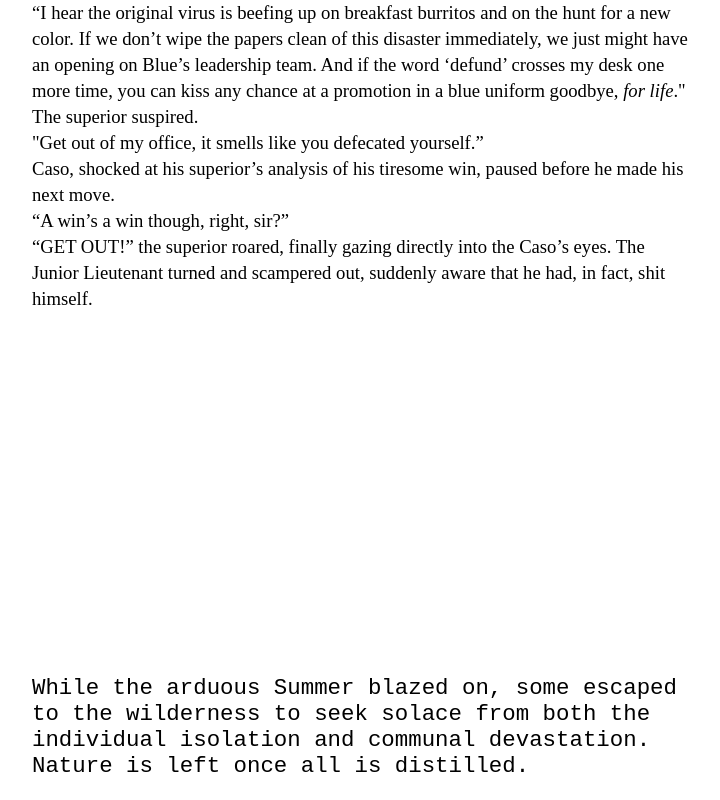
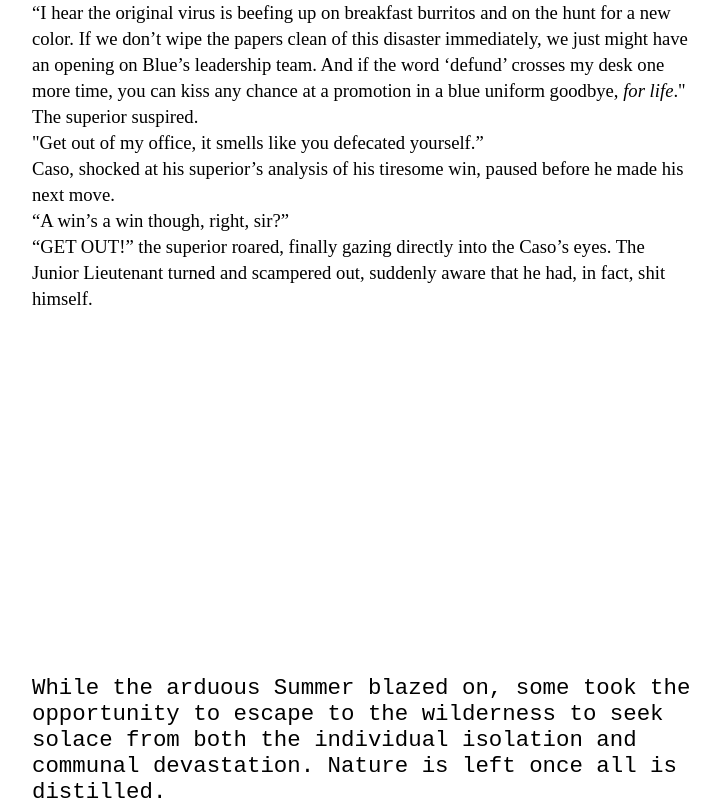
Before and after one commit to kduckets/tfw, a Next.js app: page / in a window 1280 px wide. Shown: the part 11200-12000 px from the top of the page, without its empty margins (277-997 px from the left). Built offline with nearby package versions, Linux system fonts and the light colour scheme; a web font is replaced by a local one.

Commit message:
Update index.js

```diff
--- a/pages/index.js
+++ b/pages/index.js
@@ -302,7 +302,7 @@ The Junior Lieutenant turned and scampered out, suddenly aware that he had, in f
 
 <div className="fullHeight">
   <p className="narration">
-  While the arduous Summer blazed on, some escaped to the wilderness
+  While the arduous Summer blazed on, some took the opportunity to escape to the wilderness
    to seek solace from both the individual isolation and communal devastation. Nature is left once all is distilled.
   </p>
 </div>
```
